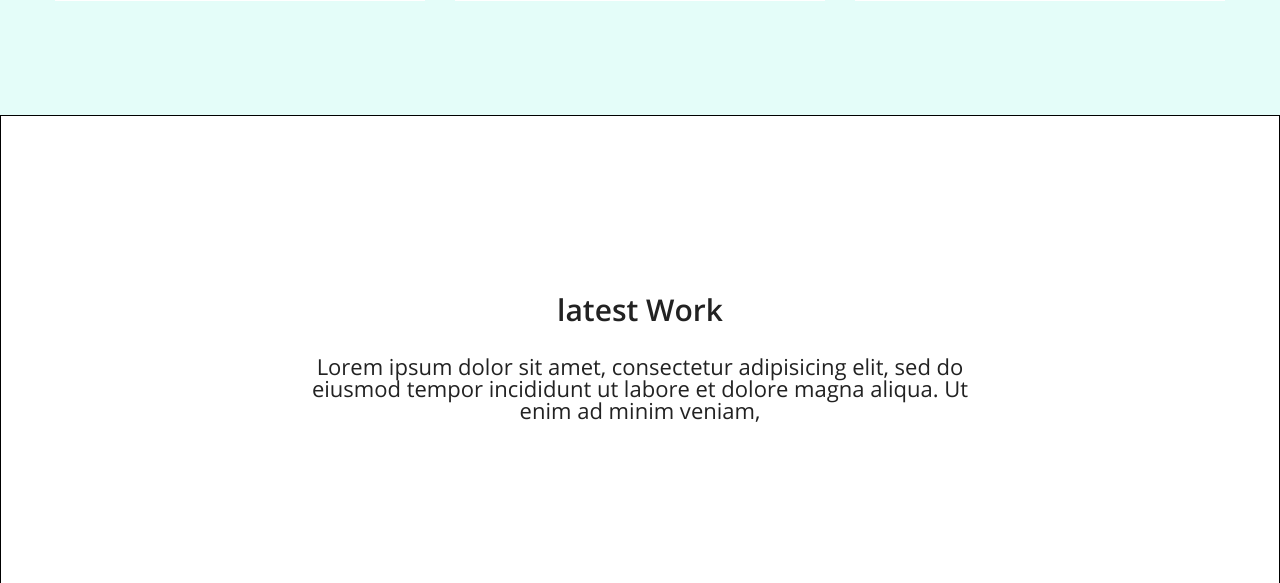
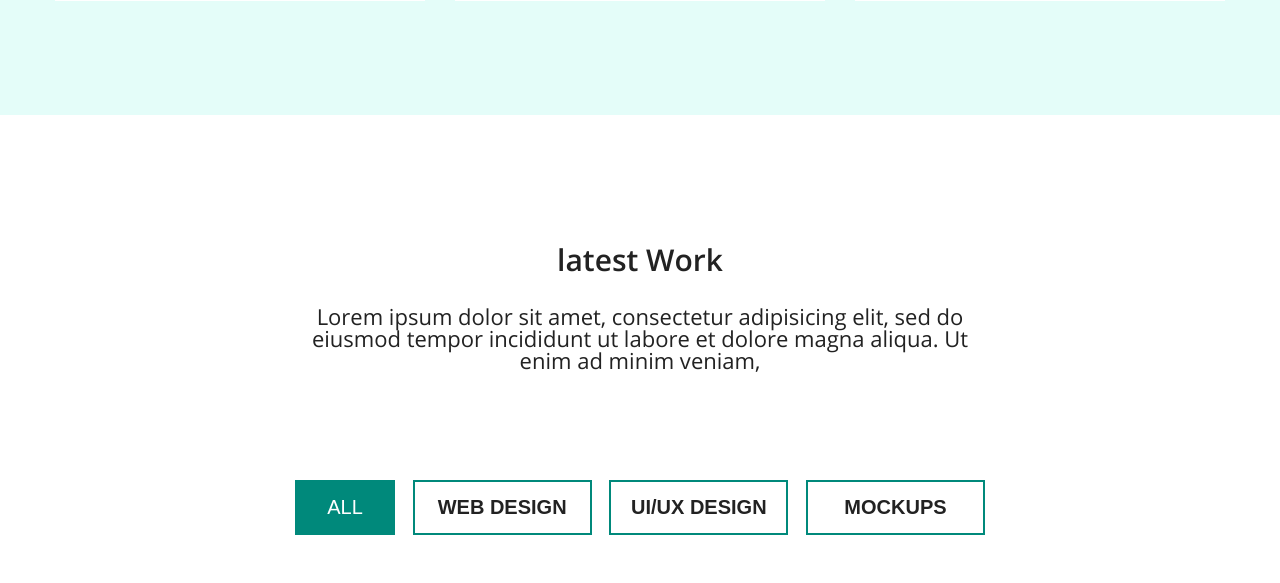
Before and after one commit to Romron/sites_templates, a PHP site: page /Training/Web-Development-Project/Web-Development-Project/index.html in a window 1280 px wide. Shown: the part 2772-3355 px from the top of the page. Run offline with PHP 8.4, Linux system fonts and the light colour scheme.

Commit message:
закончил блок "Latest Work"

```diff
--- a/Training/Web-Development-Project/Web-Development-Project/css/style.css
+++ b/Training/Web-Development-Project/Web-Development-Project/css/style.css
@@ -423,18 +423,63 @@ img {
 /*-----    start  latest-works    -----*/
 
 	.wrap-latest-works{
-		border: 1px solid black;
 		width: 100%;
-		height: 1414px;
+		height: 1616px;
+	}
+
+	.wrap-latest-works_text{
+			width: 700px;
+			min-height: 130px;
+			overflow: hidden;
+			margin: 0px auto;
+			text-align: center;
+			position: relative;
+			top: 130px;
+	}
+
+	.wrap-latest-works-button{
+		/*border: 1px solid blue;*/
+		width: 690px;
+		height: 55px;
+		position: relative;
+		top: 235px;
+		left: 0px;
+		right: 0px;
+		margin: 0px auto;
+		display: flex;
+		justify-content: space-between;
+	}
+
+	.latest-works-button{
+		height: 55px;
+		background: #ffffff;
+		width: 179px;
+		border: 2px solid #00897b;
+
+		font-size: 20px;
+		font-weight: bold;
+	}
+
+	#button-all {
+		width: 100px;
+		background: #00897b;
+		color: #ffffff;
+		font-weight: normal;
+	}
+
+	.latest-works-button:hover{
+		background: #00897b;
+		color: #ffffff;
+		cursor: url(../img/cursor.png), pointer;
 	}
 
 	.wrap-latest-work-cards{
 		width: 1170px;
-		height: 906px;
+		height: 770px;
 		left: 0px;
 		right: 0px;
 		position: relative;
-		top: 285px;
+		top: 325px;
 		margin: 0px auto;
 		display: flex;
 		flex-wrap: wrap;
@@ -444,7 +489,7 @@ img {
 
 	.latest-work-card{
 		width: 370px;
-		height: 435px;
+		height: 370px;
 		background: #ffffff;
 		text-align: center;
 
@@ -490,16 +535,21 @@ img {
 		background: rgba(0,0,0,1.0);
 	}
 
-	.wrap-latest-works-button{
-		border: 1px solid blue;
-		width: 690px;
-		height: 55px;
+	.wrap-button-view-all{
+		position: relative;
+		top: 455px;
+		display: flex;
+		justify-content: center;
 
-		position: relative;
-		top: 340px;
+
 	}
 
+	.wrap-button-view-all button{
+		background: #00897b;
+		color: #ffffff;
 
+
+	}
 
 /*-----    end  latest-works    -----*/
 
--- a/Training/Web-Development-Project/Web-Development-Project/index.html
+++ b/Training/Web-Development-Project/Web-Development-Project/index.html
@@ -127,15 +127,18 @@
 		</div>
 	</div>
 	<div class="wrap-latest-works">
-		<div class="wrap-services_text">
+		<div class="wrap-latest-works_text">
 			<span class="wrap-services__title">latest Work</span>
 			<span class="wrap-services__text">Lorem ipsum dolor sit amet, consectetur adipisicing elit, sed do eiusmod tempor incididunt ut labore et dolore magna aliqua. Ut enim ad minim veniam,</span>
 		</div>
 
-		<div class="wrap-latest-works-button">	</div>
+		<div class="wrap-latest-works-button">
+			<button id="button-all" class="latest-works-button">ALL</button>
+			<button class="latest-works-button">WEB DESIGN</button>
+			<button class="latest-works-button">UI/UX DESIGN</button>
+			<button class="latest-works-button">MOCKUPS</button>
 
-
-
+		</div>
 		<div class="wrap-latest-work-cards">
 			<div id="latest-work-card-1" class="latest-work-card">
 				<img src="img/latest-work-card-1.png" alt="">
@@ -151,6 +154,10 @@
 			<div class="latest-work-card"><img src="img/latest-work-card-6.png" alt=""></div>
 		</div>
 
+		<div class="wrap-button-view-all">
+			<button class="latest-works-button button-view-all">VIEW ALL</button>
+		</div>
+
 	</div>
 	<div class="wrap-prising-plan">Prising plan</div>
 	<div class="wrap-our-team-member">Our team member</div>
```
Also changed, not shown: Training/Web-Development-Project/Source/smartphone.png (deleted), Training/Web-Development-Project/Source/Без-имени-1.gif (deleted).
